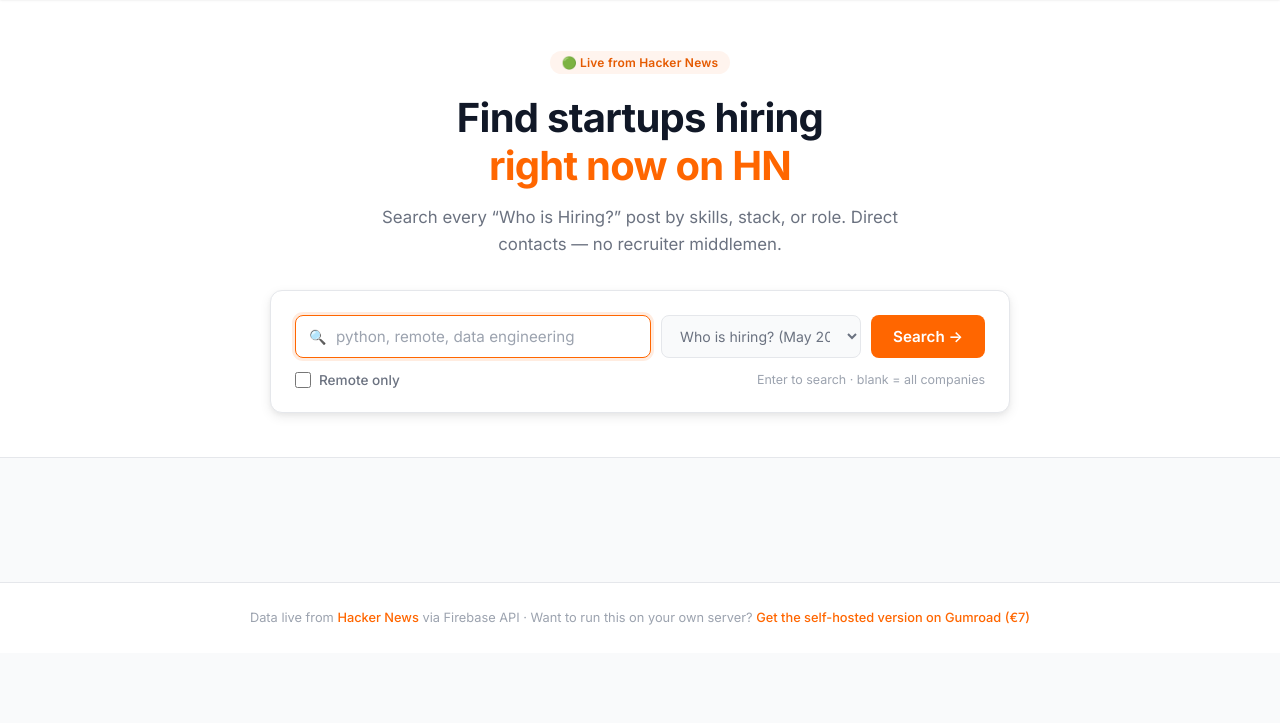
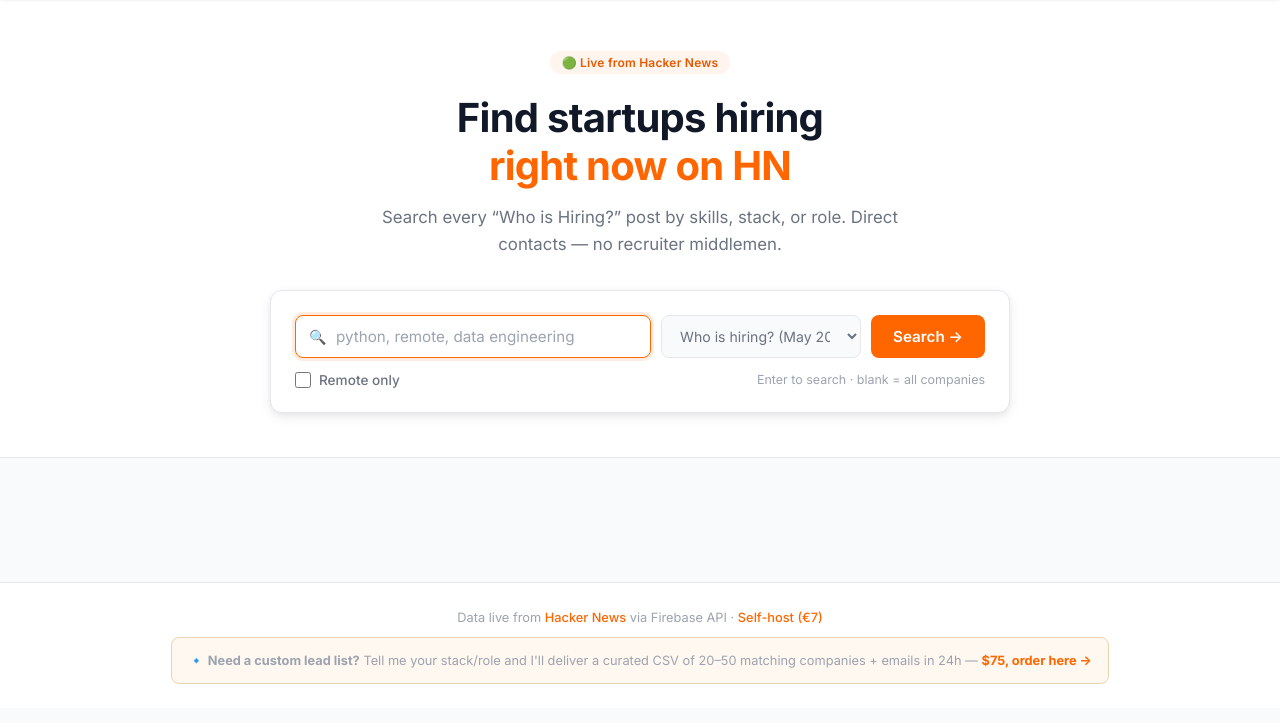
Before and after one commit to lukassbrad/hn-startup-hunter, a Flask app: page / in a window 1280 px wide. Shown: the part 62-785 px from the top of the page. Run offline with Flask 3, Linux system fonts and the light colour scheme; data that the repository does not hold is empty.

Commit message:
Add done-for-you lead report CTA to footer (5 service)

```diff
--- a/templates/index.html
+++ b/templates/index.html
@@ -600,8 +600,12 @@
 <footer class="footer">
   <p>
     Data live from <a href="https://news.ycombinator.com" target="_blank">Hacker News</a> via Firebase API &middot;
-    Want to run this on your own server?
-    <a href="https://lukassbrad.gumroad.com/l/ggyscy" target="_blank">Get the self-hosted version on Gumroad (&#8364;7)</a>
+    <a href="https://lukassbrad.gumroad.com/l/ggyscy" target="_blank">Self-host (&#8364;7)</a>
+  </p>
+  <p style="margin-top:0.5rem; padding: 0.75rem 1rem; background: #fff8f0; border: 1px solid #e8d5b0; border-radius: 8px; display:inline-block;">
+    &#128313; <strong>Need a custom lead list?</strong>
+    Tell me your stack/role and I'll deliver a curated CSV of 20–50 matching companies + emails in 24h &mdash;
+    <a href="https://lukassbrad.gumroad.com/l/rjtaos" target="_blank"><strong>$75, order here →</strong></a>
   </p>
 </footer>
 
```
